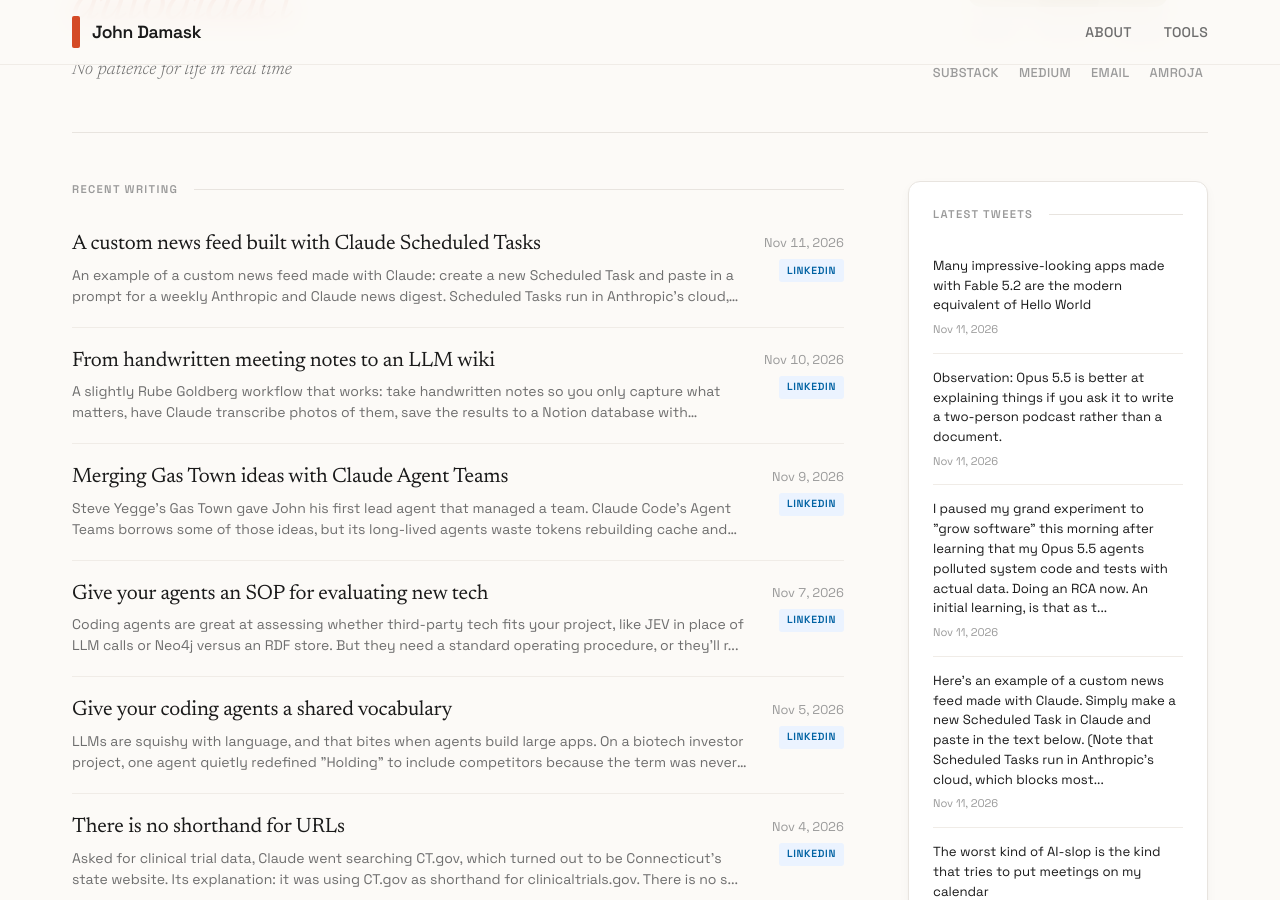
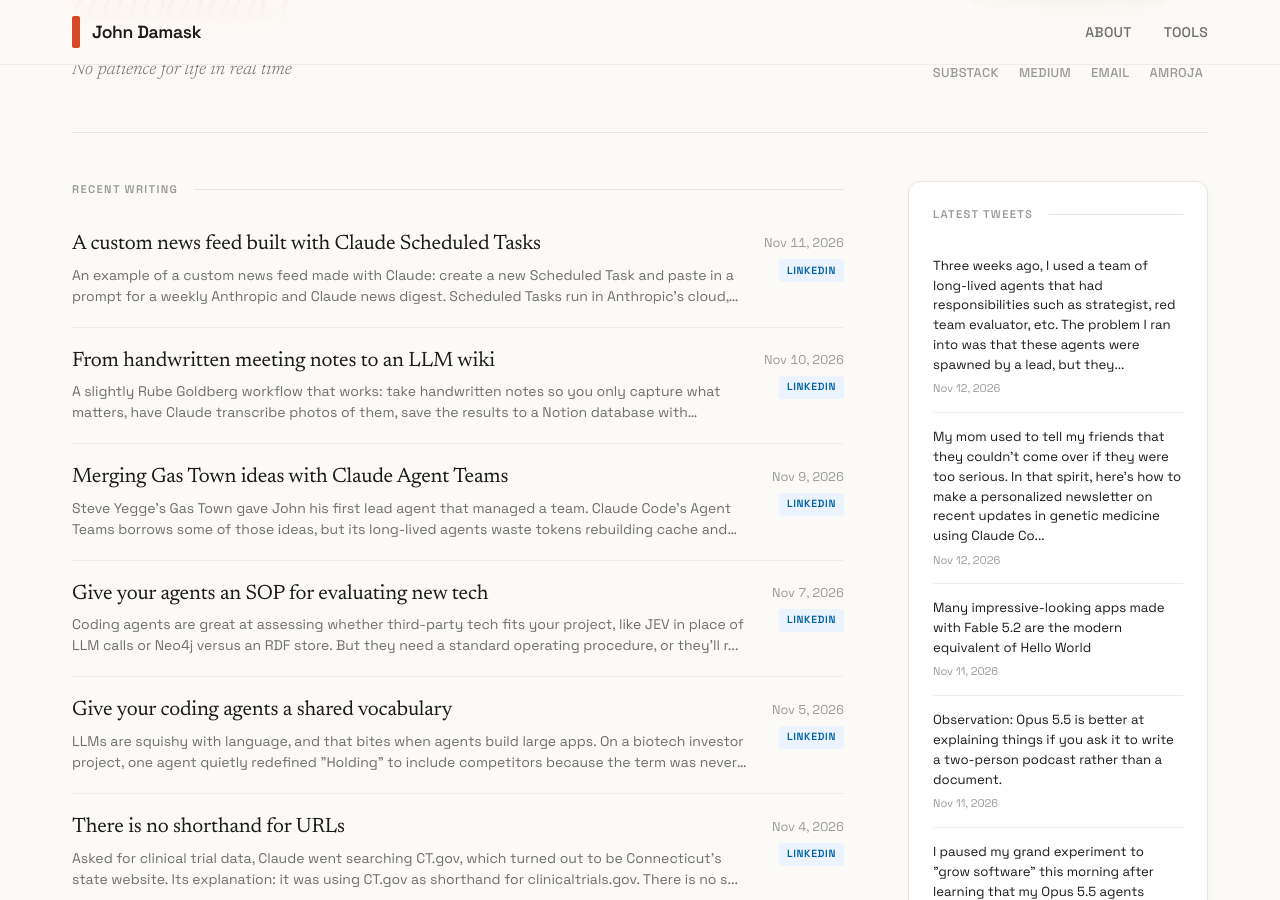
Before and after one commit to jbdamask/jbdamask.github.io, a Jekyll site: the page built from index.html, in a window 1280 px wide and 900 px high, scrolled down 362 px. Built offline with Jekyll 4.4.1, drawn with Linux system fonts in a browser that asks for light colours; the list of posts is cut into pages by our own code.

Commit message:
Update Twitter posts

```diff
--- a/_data/twitter-posts.yml
+++ b/_data/twitter-posts.yml
@@ -2,6 +2,24 @@
 # Fetches latest tweets and merges with existing posts
 # Keeps max 150 most recent tweets (LIFO)
 
+- title: Three weeks ago, I used a team of long-lived agents that had responsibilities
+    such as strategist, re...
+  source: twitter
+  url: https://twitter.com/jbdamask/status/2120886592902480296
+  date: '2026-11-12'
+  excerpt: Three weeks ago, I used a team of long-lived agents that had responsibilities
+    such as strategist, red team evaluator, etc. The problem I ran into was that these
+    agents were spawned by a lead, but they...
+  image: ''
+- title: My mom used to tell my friends that they couldn't come over if they were
+    too serious. In that spirit...
+  source: twitter
+  url: https://twitter.com/jbdamask/status/2120868515347329499
+  date: '2026-11-12'
+  excerpt: My mom used to tell my friends that they couldn't come over if they were
+    too serious. In that spirit, here's how to make a personalized newsletter on recent
+    updates in genetic medicine using Claude Co...
+  image: ''
 - title: Many impressive-looking apps made with Fable 5.2 are the modern equivalent
     of Hello World
   source: twitter
@@ -1174,17 +1192,3 @@
     project (already dogfooding) 2. Two beefy skills to help agents maintain state
     across sessions 3. Security hardening 4. Two simp...'
   image: ''
-- title: I was wrong. Fable speaks in riddles, too. Sigh. Great coder, though
-  source: twitter
-  url: https://twitter.com/jbdamask/status/2090235855981916314
-  date: '2026-08-20'
-  excerpt: I was wrong. Fable speaks in riddles, too. Sigh. Great coder, though
-  image: ''
-- title: Man, that Cordis paper from DeepSeek is pretty math-heavy. Another reason
-    why I'm happy I built Now ...
-  source: twitter
-  url: https://twitter.com/jbdamask/status/2090169075229995132
-  date: '2026-08-19'
-  excerpt: Man, that Cordis paper from DeepSeek is pretty math-heavy. Another reason
-    why I'm happy I built Now I Get It!
-  image: ''
```
